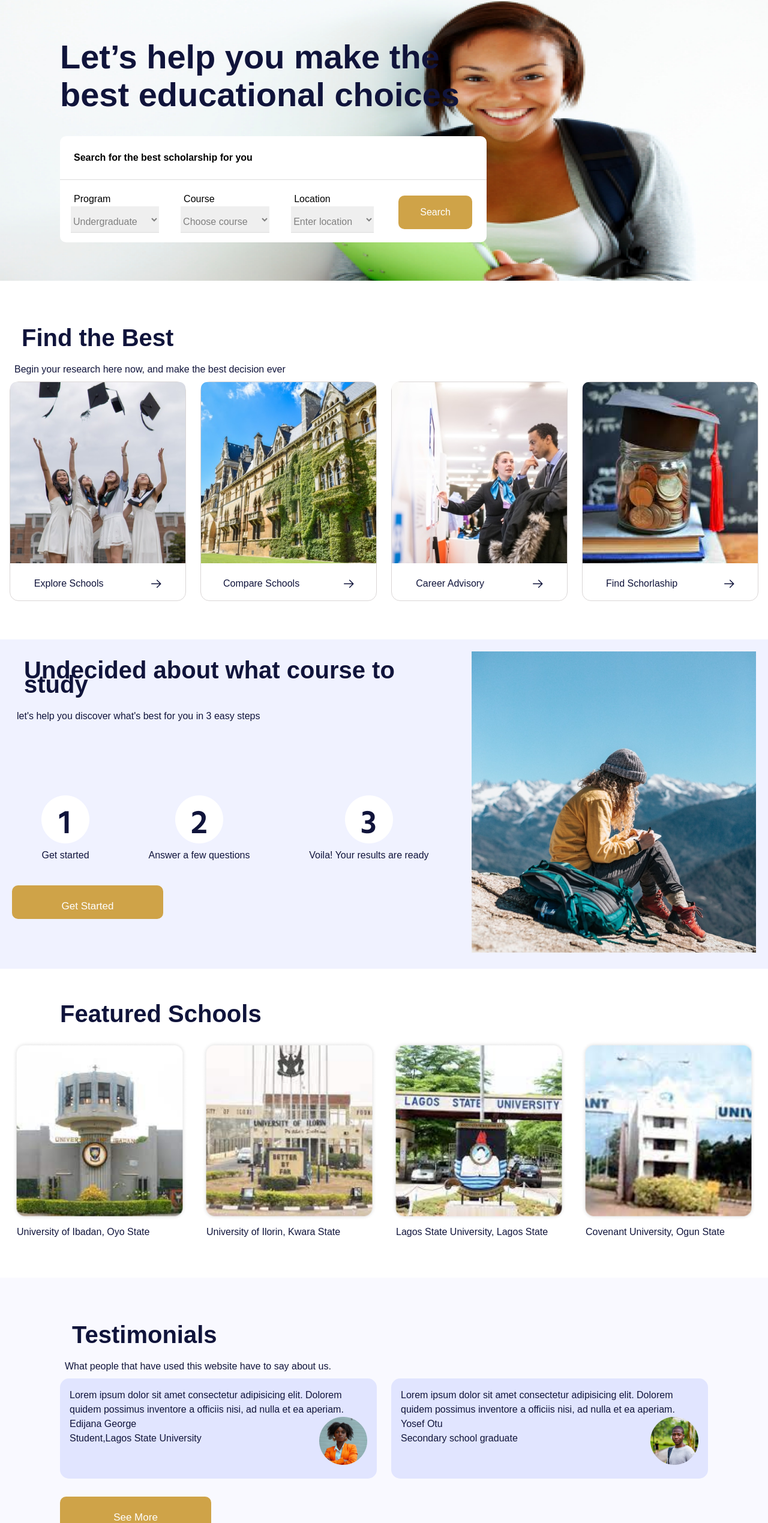
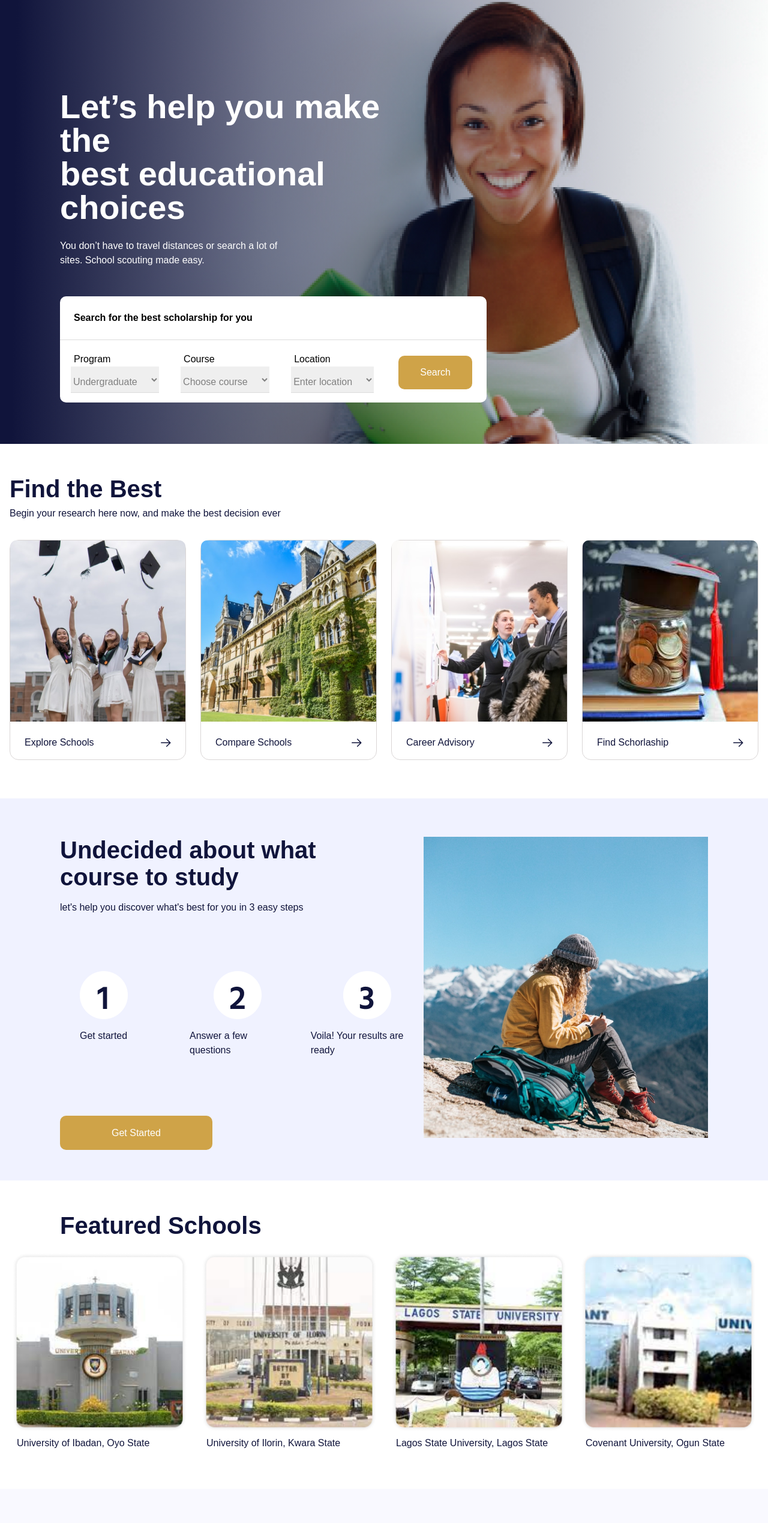
Before and after one commit to zuri-training/school-scout-fe-pjt-56, a React (Create React App) app: page / in a window 1280 px wide. Shown: the part 131-2670 px from the top of the page at 60% size. Built offline with nearby package versions, Linux system fonts and the light colour scheme; a web font is replaced by a local one.

Commit message:
Fixed structural and styling issues in home page and header, as well as routing issue.

```diff
--- a/src/component/comps/CareerAdvisoryHome.css
+++ b/src/component/comps/CareerAdvisoryHome.css
@@ -50,14 +50,18 @@ body {
   color: #fff;
   width: 608px;
 }
+
 .ah-first-para {
   width: 465px;
   margin-top: 24px;
+  margin-bottom: 64px;
   font-size: 16px;
   color: #d6d6d4;
 }
-button {
+
+.ah-button {
   margin-top: 80px;
+  padding: 16px 95px;
   width: 268px;
   height: 56px;
   background: #cfa348;
@@ -66,30 +70,36 @@ button {
   text-align: center;
   border: none;
 }
+
 .ah-main-card-container {
   display: flex;
   width: 100%;
   padding: 64px 262px;
   justify-content: center;
 }
+
 .ah-card-section-container {
   text-align: center;
 }
+
 .ah-card-section-container div h2 {
   color: #10143b;
   font-size: 40px;
   line-height: 45px;
   text-align: center;
 }
+
 .ah-second-para {
   font-size: 16px;
   color: #10143b;
   margin-top: 16px;
 }
+
 /* styling the cards */
 a {
   text-decoration: none;
 }
+
 .ah-card {
   display: flex;
   column-gap: 20px;
@@ -97,6 +107,7 @@ a {
   padding: 56px 0px 64px 0px;
   width: 100%;
 }
+
 .ah-card-1 {
   text-align: center;
   width: 392px;
@@ -112,6 +123,7 @@ a {
 .ah-card-2:hover {
   background: rgba(207, 163, 72, 0.4);
 }
+
 .ah-card-2 {
   border: 1px solid #d6d6d4;
   box-sizing: border-box;
@@ -119,11 +131,13 @@ a {
   border-radius: 15px;
   margin-bottom: 30px;
 }
+
 .ah-heading3 {
   font-weight: 500;
   font-size: 24px;
   color: #10143b;
 }
+
 .ah-para-3 {
   width: 272px;
   margin-top: 32px;
@@ -148,12 +162,14 @@ a {
   margin-top: 14%;
   margin-bottom: 17%;
 }
+
 .ah-heading2-2 {
   font-size: 40px;
   color: #10143b;
   font-weight: 500;
   text-align: center;
 }
+
 .ah-para-4 {
   text-align: center;
   font-size: 16px;
@@ -162,6 +178,7 @@ a {
   margin-bottom: 32px;
   margin-top: 16px;
 }
+
 .advisory-select-container{
 
   max-width: 891px;
@@ -169,11 +186,13 @@ a {
   border: 1px solid #d8d8d8;
   border-radius: 10px;
 }
+
 .select-container{
   position: relative;
  padding: 30px;
  border-bottom: 1px solid #d8d8d8;
 }
+
 .select-container select{
   width: 100%;
   border: 0;
@@ -183,6 +202,7 @@ a {
   outline: none;
   appearance: none;
 }
+
 .select-container::after{
   content: url(./images/Stroke\ 1.svg);
   font-size: 16px;
--- a/src/component/comps/CareerAdvisoryHome.js
+++ b/src/component/comps/CareerAdvisoryHome.js
@@ -25,10 +25,10 @@ function CareerAdvisoryHome() {
           </h3>
           <h1 className='ah-main-header'>Answer a few questions about you</h1>
           <p className='ah-first-para'>
-            we would use this information to suggest great courses that would
+            We would use this information to suggest great courses that would
             match your personality and skill set{' '}
           </p>
-          <button> Get started</button>
+          <Link className="ah-button" to={process.env.PUBLIC_URL + '/career-advisory/cap-2'}>Get started</Link>
         </div>
       </section>
       <div className='ah-main-card-container'>
@@ -46,7 +46,7 @@ function CareerAdvisoryHome() {
 
             <div className='ah-center-contain'>
               <section className='ah-card center-contain'>
-                <Link onClick={ (e) => onClick(e) } to={process.env.PUBLIC_URL + '/career-advisory/cap-2'} className='ah-card-1'>
+                <Link onClick={ (e) => onClick(e) } to={process.env.PUBLIC_URL + './'} className='ah-card-1'>
                   <img className='ah-img-1' src={hat} alt='' />
                   <h3 className='ah-heading3'>Explore schools</h3>
                   <p className='ah-para-3'>
@@ -54,7 +54,7 @@ function CareerAdvisoryHome() {
                     great for you.
                   </p>
                 </Link>
-                <Link onClick={ (e) => onClick(e) } to={ process.env.PUBLIC_URL + '/career-advisory/cap-2' } className='ah-card-1'>
+                <Link onClick={ (e) => onClick(e) } to={ process.env.PUBLIC_URL + './' } className='ah-card-1'>
                   <img className='ah-img-2' src={homeIcon} alt='' />
                     <h3 className='ah-heading3'>Explore locations</h3>
                     <p className='ah-para-3'>
--- a/src/component/pages/Home.css
+++ b/src/component/pages/Home.css
@@ -3,28 +3,48 @@
     margin: 0;
     padding: 0;
 }
-.texts{
+.texts1, .texts2 {
     font-family: 'Hind Vadodara', sans-serif;
-    padding: .5em;
     color: #10143b;
 }
 
+.texts1 {
+    font-size: 40px;
+    line-height: 45px;
+    padding-bottom: 16px;
+}
+
+.texts2 {
+    font-size: 16px;
+    line-height: 24px;
+}
+
 .landing-hero {
-    /* transform: matrix(-1, 0, 0, 1, 0, 0); */
-    /* background: linear-gradient(90.65deg, #10143B 2.13%, rgba(16, 20, 59, 0.579917) 34.9%, rgba(16, 20, 59, 0) 99.44%); */
-    background-image: url(./Landing\ page/hero-smile.png),linear-gradient(90.65deg, #10143B 2.13%, rgba(16, 20, 59, 0.579917) 34.9%, rgba(16, 20, 59, 0) 99.44%);
+    background: url('./Landing\ page/hero-smile.png');
     background-repeat: no-repeat;
     background-size: 100% 100%;
-    max-height: 736px;
+    height: 740px;
 }
 
-.landing-block {
-
+.landing-cont {
+    background: linear-gradient(90.65deg, #10143B 2.13%, rgba(16, 20, 59, 0.579917) 34.9%, rgba(16, 20, 59, 0) 99.44%);
+    height: 100%;
 }
 
 .lnd-hero__heading {
-    margin-top: 0;
-    color: #10143b;
+    color: #fff;
+    font-size: 56px;
+    line-height: 56px;
+    margin-bottom: 24px;
+    margin-top: 86.03px;
+    max-width: 611px;
+}
+
+.lnd-para {
+    font-size: 16px;
+    line-height: 24px;
+    margin-bottom: 48px;
+    max-width: 394px;
 }
 
 .landing-padding{
@@ -43,10 +63,27 @@
     color: #10143B;
 }
 
+.textsA {
+    margin-bottom: 16px;
+}
+
+.textsB {
+    margin-bottom: 32px;
+}
+
+.textsTH {
+    line-height: 45px;
+    margin-bottom: 16px;
+}
+
+.textsTP {
+    margin-bottom: 32px;
+}
+
 /* undecided */
 .landing-und-cont {
     background: #f0f2ff;
-    padding: 20px;
+    padding: 64px 100px;
 }
 
 .undecided-container{
@@ -59,11 +96,12 @@
 }
 .numbers{
     display: flex;
-    margin-top: 15%;
-    justify-content: space-around;
+    margin: 94px 0 114px;
+    justify-content: flex-start;
 }
 .img-number-wrapper{
     display: flex;
+    margin-bottom: 16px;
     align-items: center;
     justify-content: center;
     border: white;
@@ -73,6 +111,20 @@
 .left{
     width: 60%;
 }
+
+.ah-txt-cont {
+    max-width: 440px;
+}
+
+.ah-num-cont {
+    margin-left: 33px;
+    margin-right: 103px;
+}
+
+.ah-num-cont2 {
+    margin-right: 42px;
+}
+
 /* Featured school */
 .schools{
 
@@ -92,6 +144,10 @@
 .testimonials{
     display: flex;
     column-gap: 24px;
+}
+
+.btn-cont {
+    text-align: end;
 }
 
 /* Articles */
@@ -115,17 +171,24 @@
 .hm-btn-see, .hm-btn.undecided {
     background: #cfa348;
     border-radius: 10px;
-    padding: 25px;
     margin-top: 30px;
     text-align: center;
-    font-size: 17px;
     border: none;
     color: #fff;
-    width: 252px;
     cursor: pointer;
 }
+
+.hm-btn-see {
+    font-size: 16px;
+    line-height: 24px;
+    padding: 16px 101px;
+}
+
 .undecided{
+    font-size: 16px;
+    line-height: 16px;
     margin-top: 15%;
+    padding: 20px 86px;
 }
 
 .featured-container {
--- a/src/component/pages/Home.js
+++ b/src/component/pages/Home.js
@@ -17,10 +17,12 @@ export const Home = () => {
     return (
         <div>
             <Header/>
-            <section className="landing-hero schpg-container">
+            <section className="landing-hero">
+                <div className="schpg-container landing-cont">
                     <div className="block landing-block">
                         <h1 className="lnd-hero__heading">Let’s help you make the <br /> best educational choices
                         </h1>
+                        <p className="lnd-para">You don’t have to travel distances or search a lot of sites. School scouting made easy.</p>
                         <div className="search-group">
                             <h2 className="search-group-title">Search for the best scholarship for you</h2>
                             <form action="" className="search-form">
@@ -55,13 +57,14 @@ export const Home = () => {
                             </form>
                         </div>
                     </div>
+                </div>
             </section>
             <section className='options landing-padding'>
                 <div className="options-container">
                     <div className='options-top-section'>
                         <div className='options-top-text'>
-                            <h2 className='texts'>Find the Best</h2>
-                            <p className='texts'>Begin your research here now, and make the best decision ever</p>
+                            <h2 className='textsA'>Find the Best</h2>
+                            <p className='textsB'>Begin your research here now, and make the best decision ever</p>
                         </div>
                     </div>
                     <div className='options'>
@@ -72,12 +75,12 @@ export const Home = () => {
             <section className="landing-und-cont">
                 <div className='undecided-container landing-padding'>
                     <div className='left'>
-                        <div>
-                            <h2 className='texts'>Undecided about what course to study</h2>
-                            <p className='texts'>let's help you discover what's best for you in 3 easy steps</p>
+                        <div className="ah-txt-cont">
+                            <h2 className='texts1'>Undecided about what course to study</h2>
+                            <p className='texts2'>let's help you discover what's best for you in 3 easy steps</p>
                         </div>
                             <div className='numbers'>
-                                <div>
+                                <div className="ah-num-cont">
                                     <div className="img-number-wrapper">
                                         <img src={image1} alt="" />
                                     </div>
@@ -85,7 +88,7 @@ export const Home = () => {
                                     <p className='texts'>Get started</p>
                                 </div>
 
-                                <div>
+                                <div className="ah-num-cont2">
                                     <div className="img-number-wrapper">
                                         <img src={image2} alt="" />
                                     </div>
@@ -101,9 +104,7 @@ export const Home = () => {
                                     <p className='texts'>Voila! Your results are ready</p>
                                 </div>
                             </div>
-                        <div>
-                            <button className='hm-btn undecided'>Get Started</button>
-                        </div>
+                        <Link to={process.env.PUBLIC_URL + '/career-advisory/cap-2'} className='hm-btn undecided'>Get Started</Link>
                     </div>
                     <div className='undecided4'>
                         <img src={undecided} alt="" />
@@ -127,13 +128,13 @@ export const Home = () => {
             <section className="landing-testimonial-section landing-padding">
                 <div className="testimonials-container">
                     <div>
-                        <h2 className='texts'>Testimonials</h2>
-                        <p className='texts'>What people that have used this website have to say about us.</p>
+                        <h2 className='textsTH'>Testimonials</h2>
+                        <p className='textsTP'>What people that have used this website have to say about us.</p>
                     </div>
                     <div className='testimonials'>
                         <Testimonials/>
                     </div>
-                    <div>
+                    <div className="btn-cont">
                         <button className="hm-btn-see">See More</button>
                     </div>
                 </div>
--- a/src/component/pages/Landing page/Testimonials/Testimonials.css
+++ b/src/component/pages/Landing page/Testimonials/Testimonials.css
@@ -1,12 +1,38 @@
 .testimonial-container{
     background: #E1E5FF;
-    padding: 1em;
+    padding: 24px 31px 22px;
     border-radius: 15px;
     color: #10143b;
+    height: 184px
 
 }
 .testimonial-card-bottom{
+    color: #10143b;
     display: flex;
     justify-content: space-between;
-    color: #10143b;
 }
+
+.testimonial-profile {
+    margin-right: 58px;
+}
+
+.testimony {
+    margin-bottom: 14px;
+    font-size: 16px;
+    line-height: 24px;
+}
+
+.testimony-name {
+    font-weight: 500;
+    line-height: 24px;
+    margin-bottom: 4px;
+}
+
+.testimony-profile-container {
+    position: relative;
+    top: -23px;
+}
+
+.tst-crd {
+    height: 52px;
+}
--- a/src/component/pages/Landing page/Testimonials/Testimonials.js
+++ b/src/component/pages/Landing page/Testimonials/Testimonials.js
@@ -6,13 +6,13 @@ import testimonial2 from './testimonial 2.png'
 
 const testimonialData=[
     {
-        testimony:'Lorem ipsum dolor sit amet consectetur adipisicing elit. Dolorem quidem possimus inventore a officiis nisi, ad nulla et ea aperiam.',
+        testimony:'I love the idea that this platform has birthed. You don’t know how stressful it is to search dozens of platform without actually knowing what you are looking for. Thank you school scout',
         names:'Edijana George',
         status:'Student,Lagos State University',
         image:testimonial1
     },
     {
-        testimony:'Lorem ipsum dolor sit amet consectetur adipisicing elit. Dolorem quidem possimus inventore a officiis nisi, ad nulla et ea aperiam.',
+        testimony:'The career advice is exceptional. It gives you a list of courses that would be great for you. I had a course to study in mind, but I just needed to test that feature. And the course I had in mind was part of the 3 suggestions given.',
         names:'Yosef Otu',
         status:'Secondary school graduate',
         image:testimonial2
@@ -38,15 +38,15 @@ const TestimonialCard =(props) =>{
     <>
     <div className='testimonial-container'>
         <div>
-            <p>{testimony}</p>
+            <p className="testimony">{testimony}</p>
         </div>
         <div className='testimonial-card-bottom'>
-            <div>
-                <p>{names}</p>
+            <div className="tst-crd">
+                <p className="testimony-name">{names}</p>
                 <p>{status}</p>
             </div>
-            <div>
-                <img src={image} alt="" />
+            <div className="testimony-profile-container">
+                <img className="testimonial-profile" src={image} alt="" />
             </div>
         </div>
     </div>
--- a/src/component/pages/Landing page/site options/SiteOption.css
+++ b/src/component/pages/Landing page/site options/SiteOption.css
@@ -1,7 +1,7 @@
 .lower{
     padding: 1em 0;
     display: flex;
-    justify-content: space-around;
+    justify-content: space-between;
     color: #10143b;
 }
 .option-card{
@@ -11,3 +11,11 @@
     justify-content: space-around;
 
 }
+
+.lower p {
+    margin-left: 24px;
+}
+
+.lower img {
+    margin-right: 24px;
+}
```
Also changed, not shown: src/component/pages/Scholarship/Scholarship.css (+8 -0 lines). Lines whose indentation alone changed are shown as unchanged.
